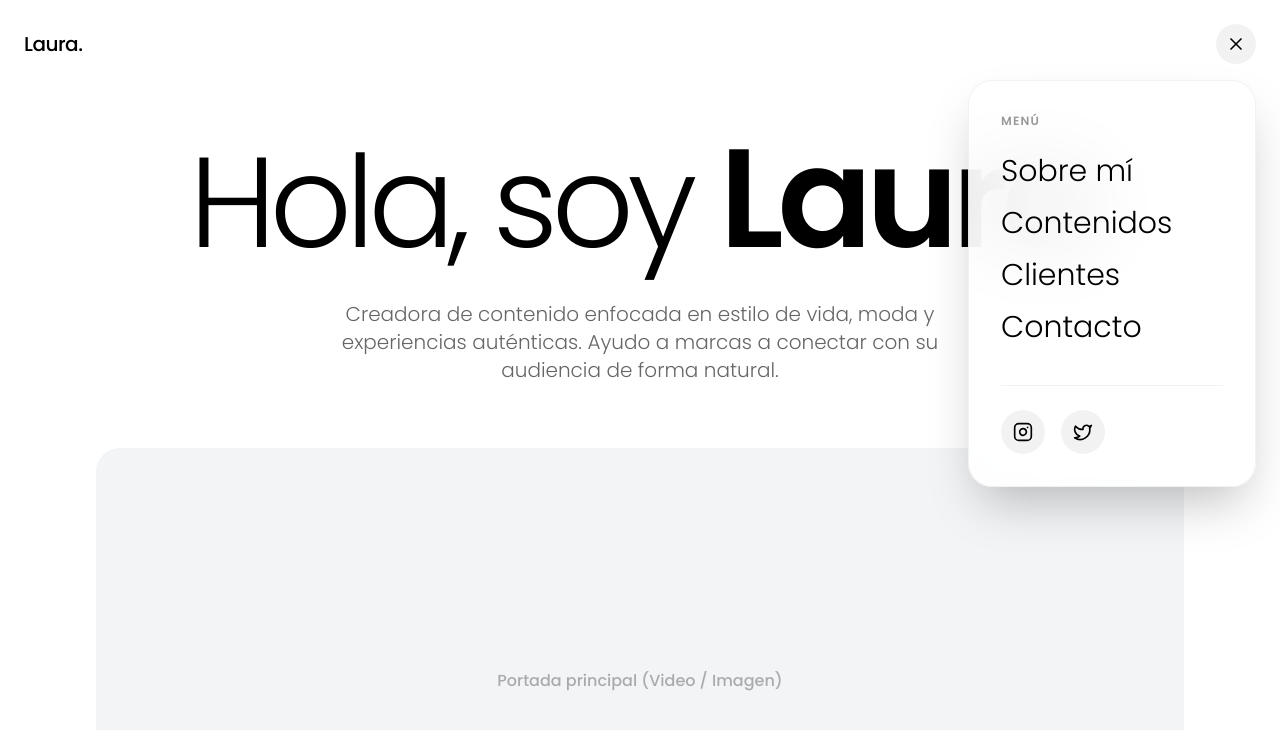
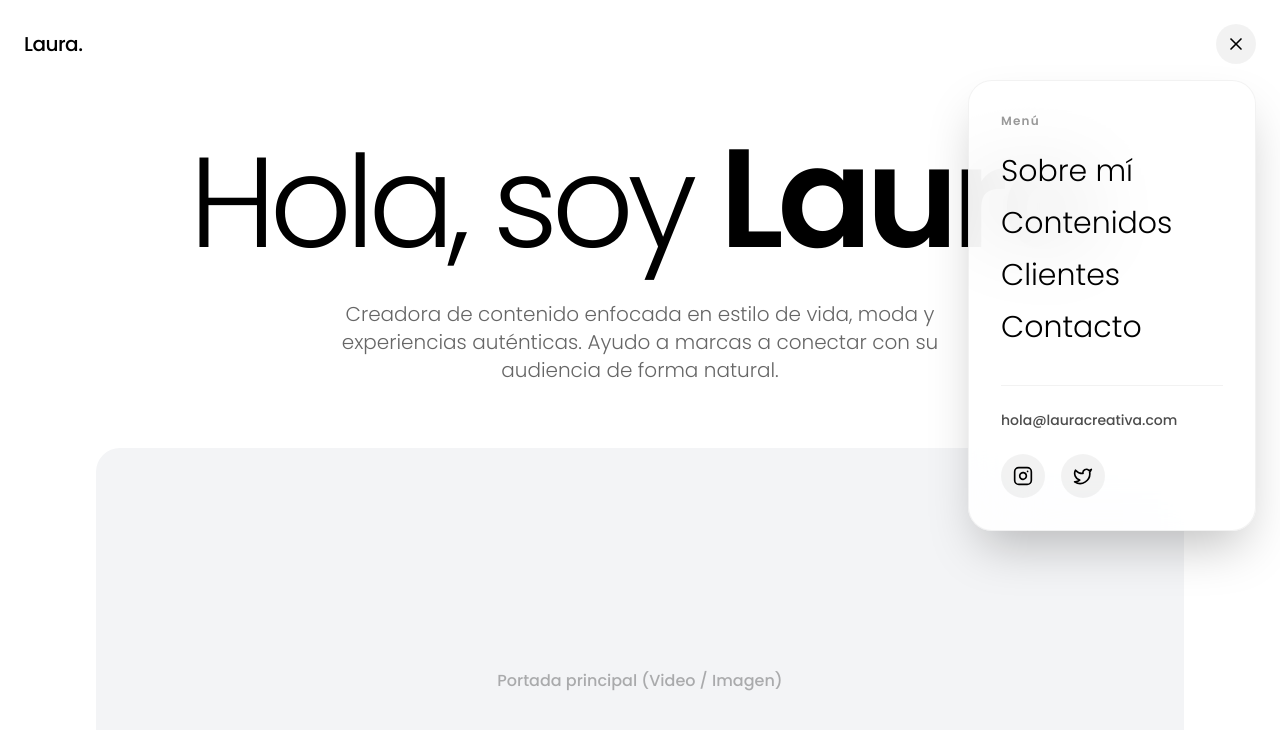
Before and after one commit to Miiles01/miiles-briefs, a React (Vite) app: page /plantilla-01 in a window 1280 px wide. Both pictures are taken after a click on the button 1236 px from the left and 44 px from the top of the page. Shown: the top 730 px of the page. Built offline with nearby package versions, Linux system fonts and the light colour scheme; no server answers.

Commit message:
fix: Resolve menu animation flicker, enforce no-uppercase rule, and add contact email to menu

```diff
--- a/src/components/Plantillas/Plantilla01.tsx
+++ b/src/components/Plantillas/Plantilla01.tsx
@@ -110,7 +110,7 @@ export const Plantilla01: React.FC = () => {
                 className="fixed top-20 right-6 left-6 md:left-auto md:w-72 bg-white/90 dark:bg-black/90 backdrop-blur-2xl border border-black/5 dark:border-white/10 rounded-3xl p-8 shadow-2xl z-50 flex flex-col gap-6"
               >
                 <div className="flex flex-col gap-4">
-                  <p className="text-xs font-semibold uppercase tracking-widest text-black/40 dark:text-white/40 mb-2">Menú</p>
+                  <p className="text-xs font-semibold tracking-widest text-black/40 dark:text-white/40 mb-2">Menú</p>
                   {navLinks.map((link, i) => (
                     <motion.a
                       key={link.id}
@@ -119,19 +119,24 @@ export const Plantilla01: React.FC = () => {
                       initial={{ opacity: 0, x: -10 }}
                       animate={{ opacity: 1, x: 0 }}
                       transition={{ delay: 0.1 + i * 0.05 }}
-                      className="text-3xl font-light hover:pl-4 transition-all duration-300"
+                      className="text-3xl font-light hover:translate-x-2 transition-transform duration-300 inline-block"
                     >
                       {link.name}
                     </motion.a>
                   ))}
                 </div>
-                <div className="mt-4 pt-6 border-t border-black/5 dark:border-white/10 flex gap-4">
-                  <a href="#" className="p-3 bg-black/5 dark:bg-white/5 rounded-full hover:bg-black/10 dark:hover:bg-white/10 transition-colors">
-                    <Instagram className="w-5 h-5" />
+                <div className="mt-4 pt-6 border-t border-black/5 dark:border-white/10 flex flex-col gap-6">
+                  <a href="mailto:hola@lauracreativa.com" className="text-sm font-medium opacity-70 hover:opacity-100 transition-opacity">
+                    hola@lauracreativa.com
                   </a>
-                  <a href="#" className="p-3 bg-black/5 dark:bg-white/5 rounded-full hover:bg-black/10 dark:hover:bg-white/10 transition-colors">
-                    <Twitter className="w-5 h-5" />
-                  </a>
+                  <div className="flex gap-4">
+                    <a href="#" className="p-3 bg-black/5 dark:bg-white/5 rounded-full hover:bg-black/10 dark:hover:bg-white/10 transition-colors">
+                      <Instagram className="w-5 h-5" />
+                    </a>
+                    <a href="#" className="p-3 bg-black/5 dark:bg-white/5 rounded-full hover:bg-black/10 dark:hover:bg-white/10 transition-colors">
+                      <Twitter className="w-5 h-5" />
+                    </a>
+                  </div>
                 </div>
               </motion.div>
             )}
```
